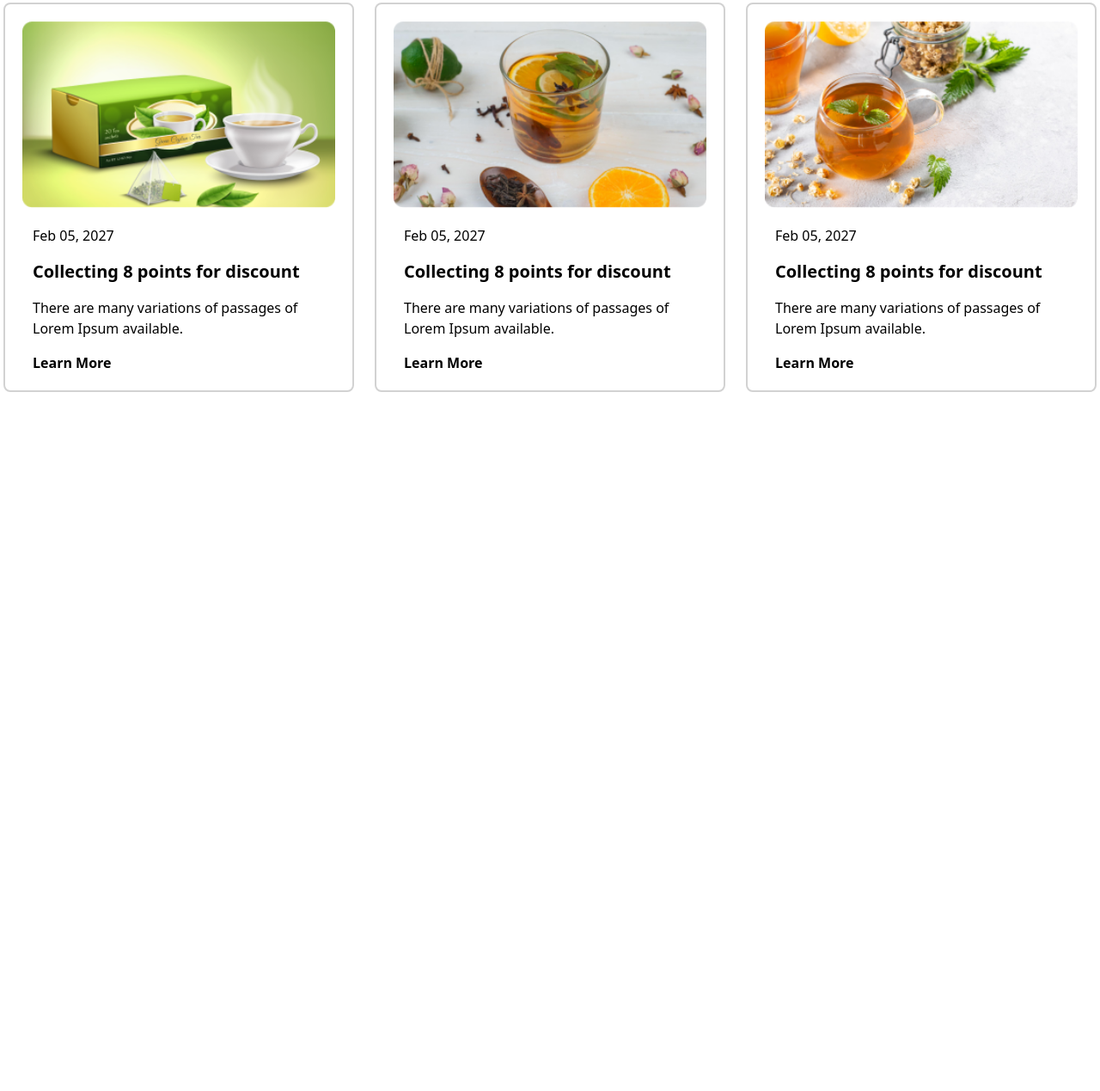
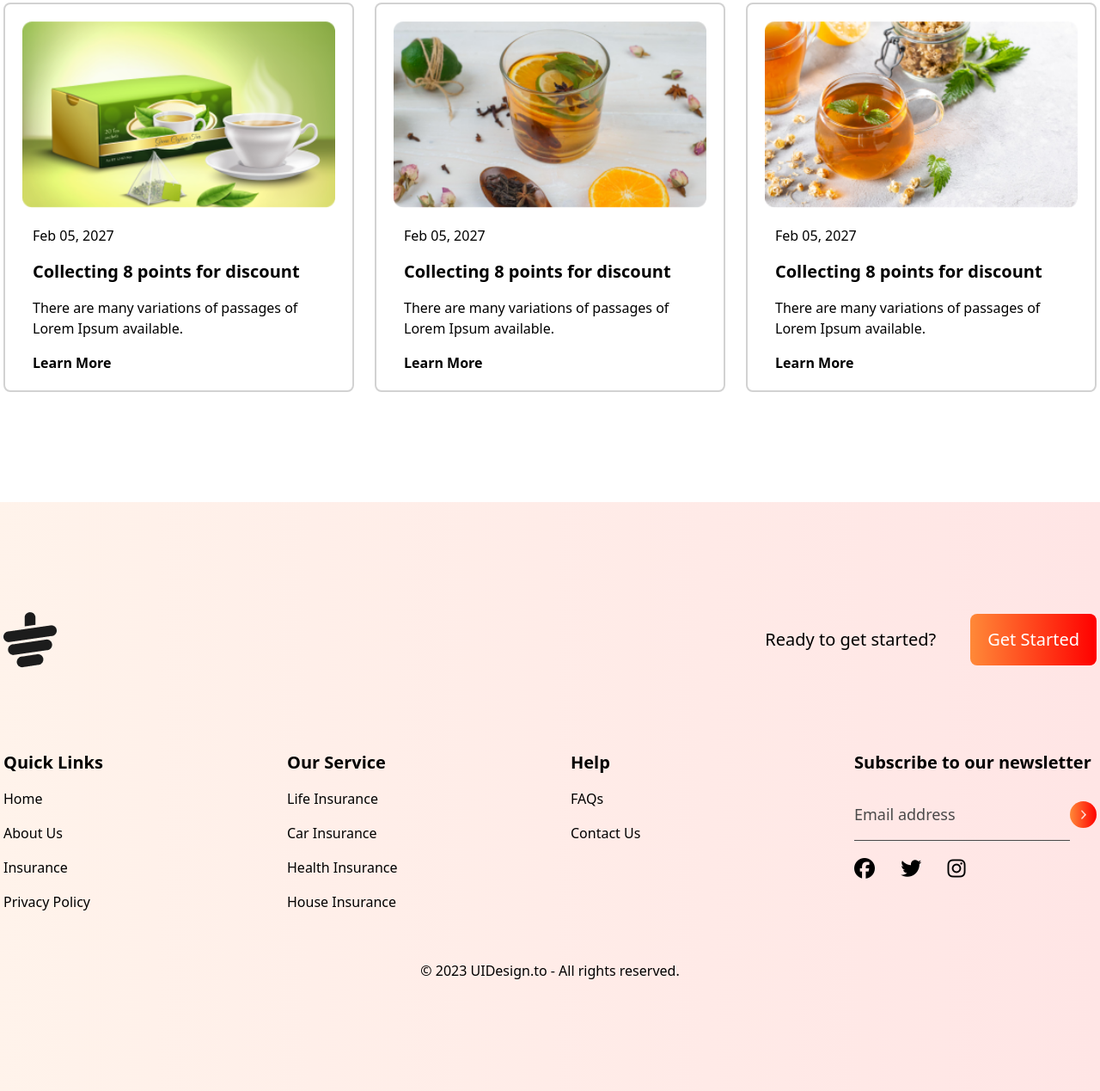
Before and after one commit to mdrakibulislam10/tea-house-resources-tailwind, a plain HTML site: page index.html in a window 1280 px wide. Shown: the part 2952-4221 px from the top of the page at 86% size. Before the commit the page ends 3408 px from the top, so only its background shows below. Drawn offline with nearby package versions, Linux system fonts and the light colour scheme.

Commit message:
footer added

```diff
--- a/index.html
+++ b/index.html
@@ -8,6 +8,9 @@
     <title>Document</title>
     <!-- tailwind stylesheet -->
     <script src="https://cdn.tailwindcss.com"></script>
+    <!-- font awesome -->
+    <script src="https://kit.fontawesome.com/48dd45c00b.js" crossorigin="anonymous"></script>
+
     <!-- customize css -->
     <script>
         tailwind.config = {
@@ -196,11 +199,11 @@
             <div class="text-center space-y-6">
                 <h2 class="text-5xl font-bold">News & Events</h2>
                 <p>There are many variations of passages of Lorem Ipsum available, but the majority have suffered
-                    alteration in some form, by injected humour, or randomised words which don't look even slightly
+                    alteration in some form, <br> by injected humour, or randomised words which don't look even slightly
                     believable.</p>
             </div>
 
-            <div class="grid grid-cols-1 md:grid-cols-3 items-center justify-center gap-6 mt-12">
+            <div class="grid grid-cols-1 md:grid-cols-3 gap-6 mt-12">
                 <div class="border-2 border-[#D2D2D2] rounded-lg">
                     <div class="p-5">
                         <img class="mx-auto w-full" src="images/news-1.png" alt="">
@@ -244,8 +247,72 @@
         </section>
     </main>
 
-    <footer>
+    <!-- footer -->
+    <footer
+        class="mt-20 md:mt-32 bg-gradient-to-l from-[rgba(255,0,0,0.1)] to-[rgba(255,137,56,0.1)] text-center sm:text-start">
+        <div class="container mx-auto px-1 py-16 md:py-32">
+            <div class="flex flex-col sm:flex-row justify-between items-center">
+                <div class="mb-5 sm:mb-0">
+                    <img src="images/cup.png" alt="">
+                </div>
+                <div class="flex flex-col sm:flex-row items-center gap-10">
+                    <p class="text-xl">Ready to get started?</p>
+                    <button
+                        class="text-white py-4 px-5 rounded-lg text-xl bg-gradient-to-l from-[#FF0000] to-[#FF8938]">
+                        Get Started
+                    </button>
+                </div>
+            </div>
 
+            <div class="grid grid-cols-1 sm:grid-cols-2 lg:grid-cols-4 gap-12 mt-12 lg:mt-24">
+                <div class="space-y-4">
+                    <h5 class="font-semibold text-xl">Quick Links</h5>
+                    <p>Home</p>
+                    <p>About Us</p>
+                    <p>Insurance</p>
+                    <p>Privacy Policy</p>
+                </div>
+
+                <div class="space-y-4">
+                    <h5 class="font-semibold text-xl">Our Service</h5>
+                    <p>Life Insurance</p>
+                    <p>Car Insurance</p>
+                    <p>Health Insurance</p>
+                    <p>House Insurance</p>
+                </div>
+
+                <div class="space-y-4">
+                    <h5 class="font-semibold text-xl">Help</h5>
+                    <p>FAQs</p>
+                    <p>Contact Us</p>
+                </div>
+
+                <div class="space-y-4">
+                    <h5 class="font-semibold text-xl">Subscribe to our newsletter</h5>
+                    <div class="flex items-center justify-center sm:justify-start">
+                        <form>
+                            <input type="email" value="" placeholder="Email address" class="block pl-0 pr-8 py-4 bg-transparent border-b w-full border-[#494949] text-[#494949] placeholder-[#494949] text-lg
+                            focus:outline-none" />
+                        </form>
+
+                        <button
+                            class="text-white p-2 rounded-full text-xl bg-gradient-to-l from-[#FF0000] to-[#FF8938]">
+                            <img src="images/greater-than.png" alt="">
+                        </button>
+                    </div>
+
+                    <div class="text-2xl">
+                        <i class="fa-brands fa-facebook mr-6"></i>
+                        <i class="fa-brands fa-twitter mr-6"></i>
+                        <i class="fa-brands fa-instagram"></i>
+                    </div>
+                </div>
+            </div>
+
+            <div class="text-center mt-7 lg:mt-14">
+                <p>&copy; 2023 UIDesign.to - All rights reserved.</p>
+            </div>
+        </div>
     </footer>
 </body>
 
```
Also changed, not shown: images/greater-than.png (added).
